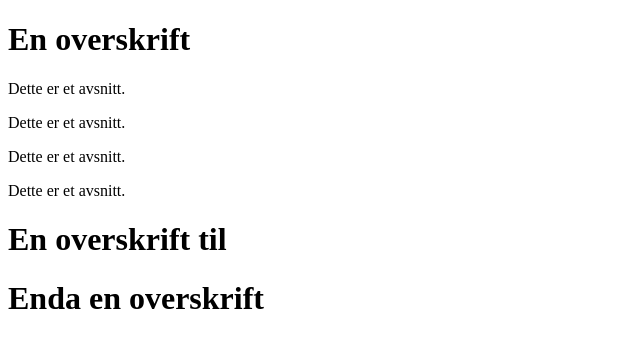
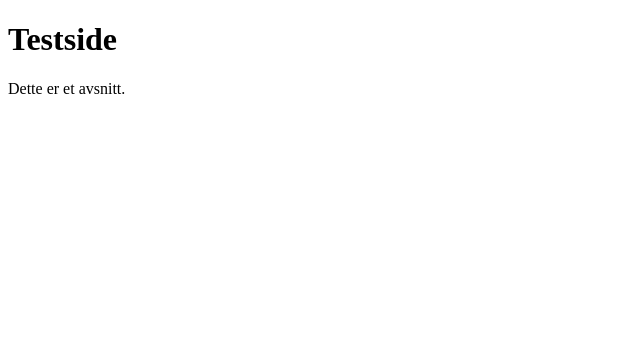
Before and after one commit to bkristoff/bkristoff.github.io, a plain HTML site: page index.html in a window 1280 px wide. Shown: the whole page, without its empty margins (0-640 px from the left). Drawn offline with Linux system fonts and the light colour scheme.

Commit message:
Update index.html

```diff
--- a/index.html
+++ b/index.html
@@ -4,20 +4,9 @@
     <meta charset="UTF-8" />
     <meta name="viewport" content="width=device-width, initial-scale=1.0" />
     <title>Document</title>
-    <link rel="stylesheet" href="style.css" />
   </head>
   <body>
-    <h1 id="id75">En overskrift</h1>
-
-    <div>
-      <p>Dette er et avsnitt.</p>
-      <p class="viktig">Dette er et avsnitt.</p>
-    </div>
-
+    <h1>Testside</h1>
     <p>Dette er et avsnitt.</p>
-    <p class="viktig">Dette er et avsnitt.</p>
-
-    <h1>En overskrift til</h1>
-    <h1>Enda en overskrift</h1>
   </body>
 </html>
```
